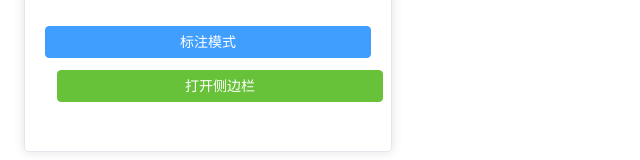
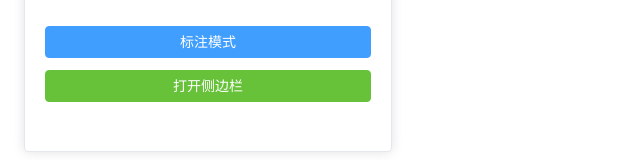
Before and after one commit to gpf1053149467/vue-chorme-extentsion-scaffolding, a Vue app: page / in a window 1280 px wide. Shown: the part 142-302 px from the top of the page, without its empty margins (0-640 px from the left). Built offline with nearby package versions, Linux system fonts and the light colour scheme.

Commit message:
feat: update

```diff
--- a/src/popup/App.vue
+++ b/src/popup/App.vue
@@ -15,8 +15,8 @@ import { ElMessage } from 'element-plus'
 
 const onClick = async () => {
   ElMessage.success('你点击了按钮！')
-  // const [tab] = await chrome.tabs.query({ active: true, currentWindow: true });
-  // chrome.tabs.sendMessage(tab.id, { type: "TOGGLE_ANNOTATION_MODE" });
+  const [tab] = await chrome.tabs.query({ active: true, currentWindow: true });
+  chrome.tabs.sendMessage(tab.id, { type: "TOGGLE_ANNOTATION_MODE" });
 }
 
 const openSidePanel = async () => {
@@ -57,6 +57,9 @@ const openSidePanel = async () => {
   flex-direction: column;
   gap: 12px;
   width: 100%;
+  .el-button+.el-button {
+    margin-left: 0;
+  }
 }
 
 .button-group .el-button {
```
